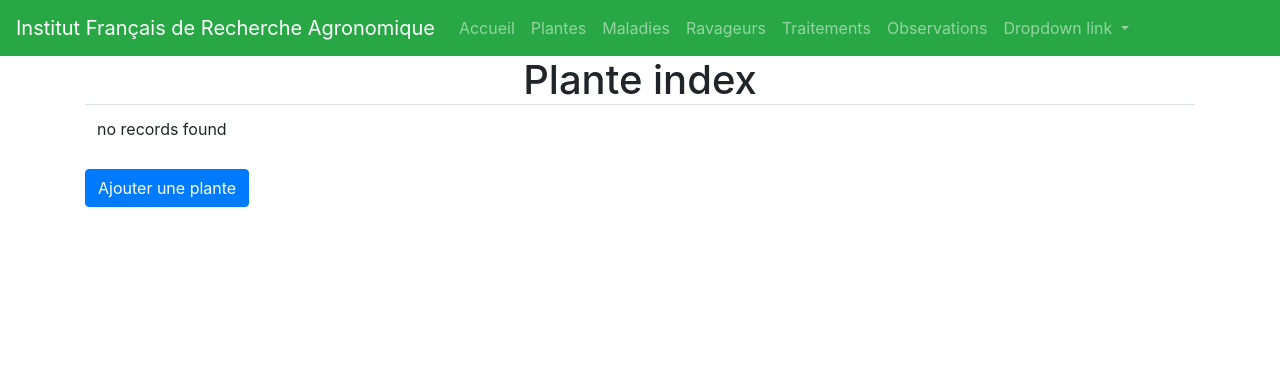
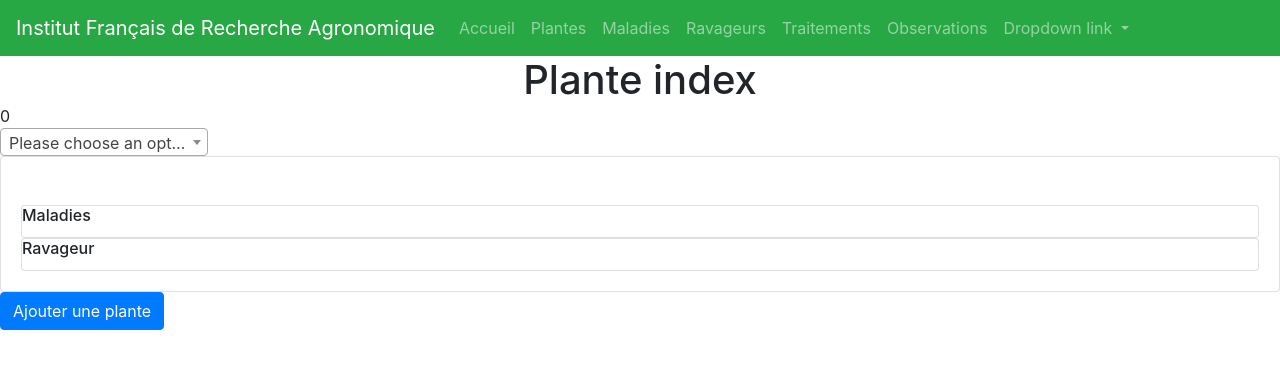
Before and after one commit to La-Guillotine/ifram, a Symfony app: template templates/plante/index.html.twig in a window 1280 px wide. Shown: the top 369 px of the page. Run offline with Twig, Linux system fonts and the light colour scheme; the template is opened without the code that fills it, so the values that code supplies are empty; some libraries are stand-ins or nearby versions.

Commit message:
recupération de l'objet plante en js lors de sa sélection

```diff
--- a/public/js/index.js
+++ b/public/js/index.js
@@ -1,3 +1,10 @@
 $(document).ready(function(){
     $("select").select2();
+    $(".listPlantes > select").on('change', function(){
+        let option = this.options[this.selectedIndex];
+        console.log(option);
+        let plante = $(option).data();
+        console.log(plante);
+        alert(plante.plante.nom);
+    });
 });
--- a/templates/plante/index.html.twig
+++ b/templates/plante/index.html.twig
@@ -1,10 +1,38 @@
 {% extends 'base.html.twig' %}
 
-{% block title %}Plante index{% endblock %}
+{% block title %}Plantes{% endblock %}
 
 {% block body %}
     <h1>Plante index</h1>
-    <div class="container">
+    {{plantes|length}}
+    <div class="listPlantes">
+        <select>
+            <option autofocus>Please choose an option</option>
+            {% for plante in plantes %}
+                {% set entryInfo = {
+                    id: plante.id,
+                    nom: plante.nom
+                } %}
+                <option value="{{plante.id}}" data-plante='{{entryInfo|json_encode|raw}}'>{{plante.nom}}</option>
+            {% else %}
+            <option value="0">no records found</option>
+            {% endfor %}
+        </select>
+    </div>
+    <div class="descPlantes card">
+        <h5 class="card-title nomPlante"></h5>
+        <div class="card-body">
+            <p></p>
+
+            <div class="card maladies">
+                <h6 class="card-title">Maladies</h56>
+            </div>
+            <div class="card ravageurs">
+                <h6 class="card-title">Ravageur</h6>
+            </div>
+        </div>
+    </div>
+    <!--<div class="container">
         <table class="table">
             {% for plante in plantes %}
                 <tr>
@@ -21,5 +49,6 @@
         </table>
 
         <a class="btn btn-primary" href="{{ path('plante_new') }}">Ajouter une plante</a>
-    </div>
+    </div>-->
+    <a class="btn btn-primary" href="{{ path('plante_new') }}">Ajouter une plante</a>
 {% endblock %}
```
